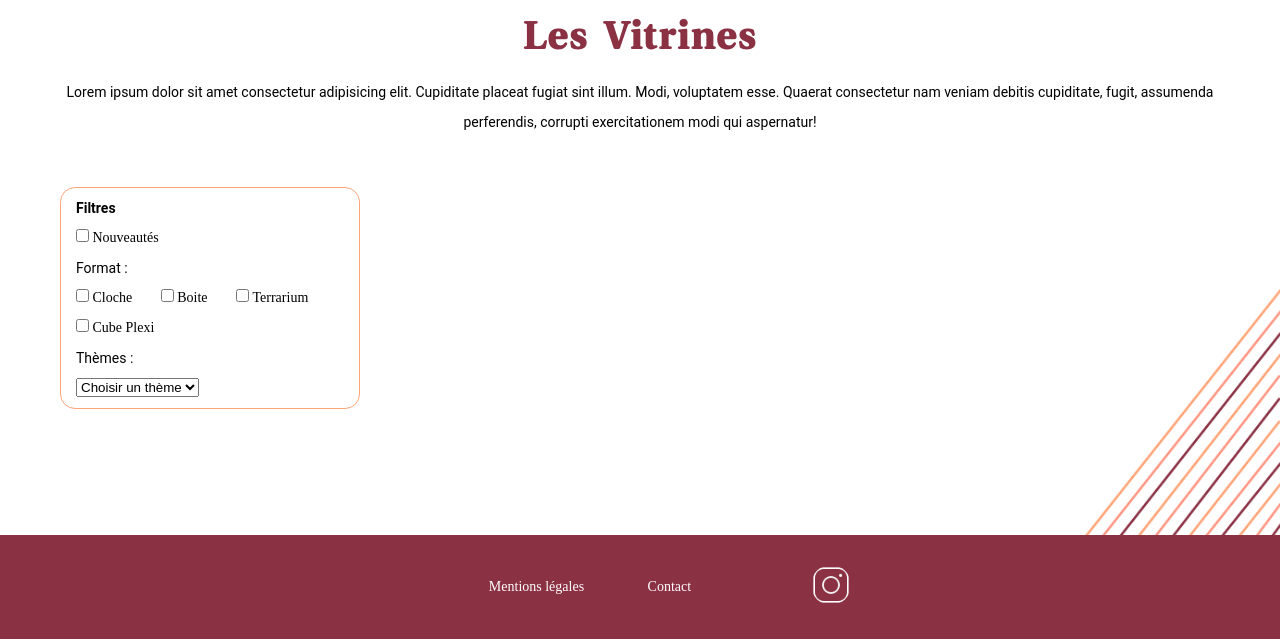
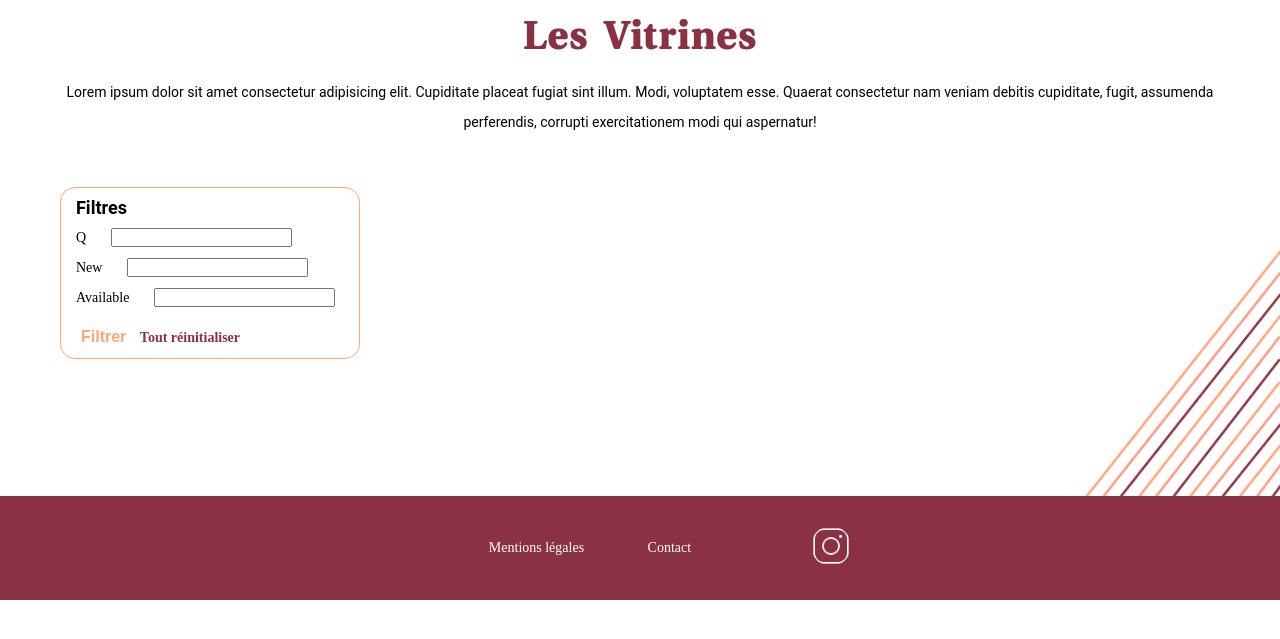
Before and after one commit to LaurineM18/lvdv, a Symfony app: template templates/home/vitrines.html.twig in a window 1280 px wide. Shown: the part 200-839 px from the top of the page. After the commit the page ends 800 px from the top, so only its background shows below. Run offline with Twig, Linux system fonts and the light colour scheme; the template is opened without the code that fills it, so the values that code supplies are empty; form fields are guessed from the names that the template uses; some libraries are stand-ins or nearby versions.

Commit message:
ajout début filtres

```diff
--- a/public/css/style.css
+++ b/public/css/style.css
@@ -380,13 +380,42 @@ img {
     line-height: 3rem;
 }
 
+.filter_container > form{
+    display: flex;
+    justify-content: space-around;
+    align-items: center;
+    margin-bottom: 2rem;
+}
+
 .filter_container>p {
+    font-size: 1.8rem;
     font-weight: 700;
 }
 
 .filter_container label {
     font-family: 'Avenir';
     margin-right: 1rem;
+}
+
+.btn_filter, .btn_filter > a{
+    background-color: rgb(255, 255, 255);
+    color: #ffa578;
+    font-weight: 600;
+    font-size: 1.6rem;
+    padding: 0.5rem;
+
+}
+
+.btn_filter > a{
+    color: #8B3144;
+    padding: 0;
+    font-size: 1.4rem;
+}
+
+.btn_filter:hover, .btn_filter > a:hover{
+    background-color: rgb(255, 255, 255);
+    color: #8B3144;
+    text-decoration: underline;
 }
 
 
--- a/public/css/style_desktop.css
+++ b/public/css/style_desktop.css
@@ -228,10 +228,18 @@
         width: 300px;
     }
 
+    .filter_container > form{
+        display: block;
+        margin-bottom: 0;
+    }
+
     .filter_container label {
         margin-right: 2.5rem;
     }
 
+    .btn_filter, .btn_filter > a{
+        margin-top: 1rem;
+    }
 
     /*****EXPOSITION*****/
     .page_expo {
--- a/templates/home/vitrines.html.twig
+++ b/templates/home/vitrines.html.twig
@@ -12,33 +12,15 @@
 
         <div class='filter_container'>
             <p>Filtres</p>
-            <div>
-                <input type="checkbox" name="nouveautés" id="">
-                <label for="nouveautés">Nouveautés</label>
-                <p>Format :</p>
-                <input type="checkbox" name="cloche" id="">
-                <label for="cloche">Cloche</label>
-                <input type="checkbox" name="boite" id="">
-                <label for="boite">Boite</label>
-                <input type="checkbox" name="terrarium" id="">
-                <label for="terrarium">Terrarium</label>
-                <input type="checkbox" name="plexi" id="">
-                <label for="plexi">Cube Plexi</label>
-                <p>Thèmes :</p>
-                <select name="theme" id="theme">
-                    <option value="default">Choisir un thème</option>
-                    <option value="noel">Noel</option>
-                    <option value="halloween">Halloween</option>
-                    <option value="animaux">Animaux</option>
-                    <option value="couture">Couture</option>
-                    <option value="printemps">Printemps</option>
-                    <option value="peinture">Peinture</option>
-                    <option value="boutiques">Boutiques</option>
-                    <option value="personnalisation">Personnalisation</option>
-                    <option value="automne">Automne</option>
-                    <option value="voyages">Voyages</option>
-                </select>
-            </div>
+            {{form_start(form)}}
+                {{form_row(form.q)}}
+
+                {{form_row(form.new)}}
+                {{form_row(form.available)}}
+
+            <button type="submit" class="btn btn_filter">Filtrer</button>
+            <button type="submit" class="btn btn_filter"><a href="{{ path('app_vitrines') }}">Tout réinitialiser</a></button>
+            {{form_end(form)}}
             </div>
 
         <div class='cards_vitrines_container'>
--- a/templates/navbar.html.twig
+++ b/templates/navbar.html.twig
@@ -8,7 +8,7 @@
             <a href="{{ path('app_vitrines') }}" class='submenu-title onglet'>Vitrines</a>
 
             <div class='submenu'>
-                <a href="" class="onglet">Nouveautés</a>
+                <a href="{{ path('app_new_vitrines') }}" class="onglet">Nouveautés</a>
                 <a href="" class="onglet">Personnalisation</a>
                 <a href="{{ path('app_vitrines') }}" class="onglet">Toutes les vitrines</a>
             </div>
```
Also changed, not shown: src/Controller/HomeController.php (+32 -1 lines), src/Data/SearchData.php (added, +24 -0 lines), src/Form/SearchType.php (added, +48 -0 lines), src/Repository/VitrineRepository.php (+32 -0 lines).
